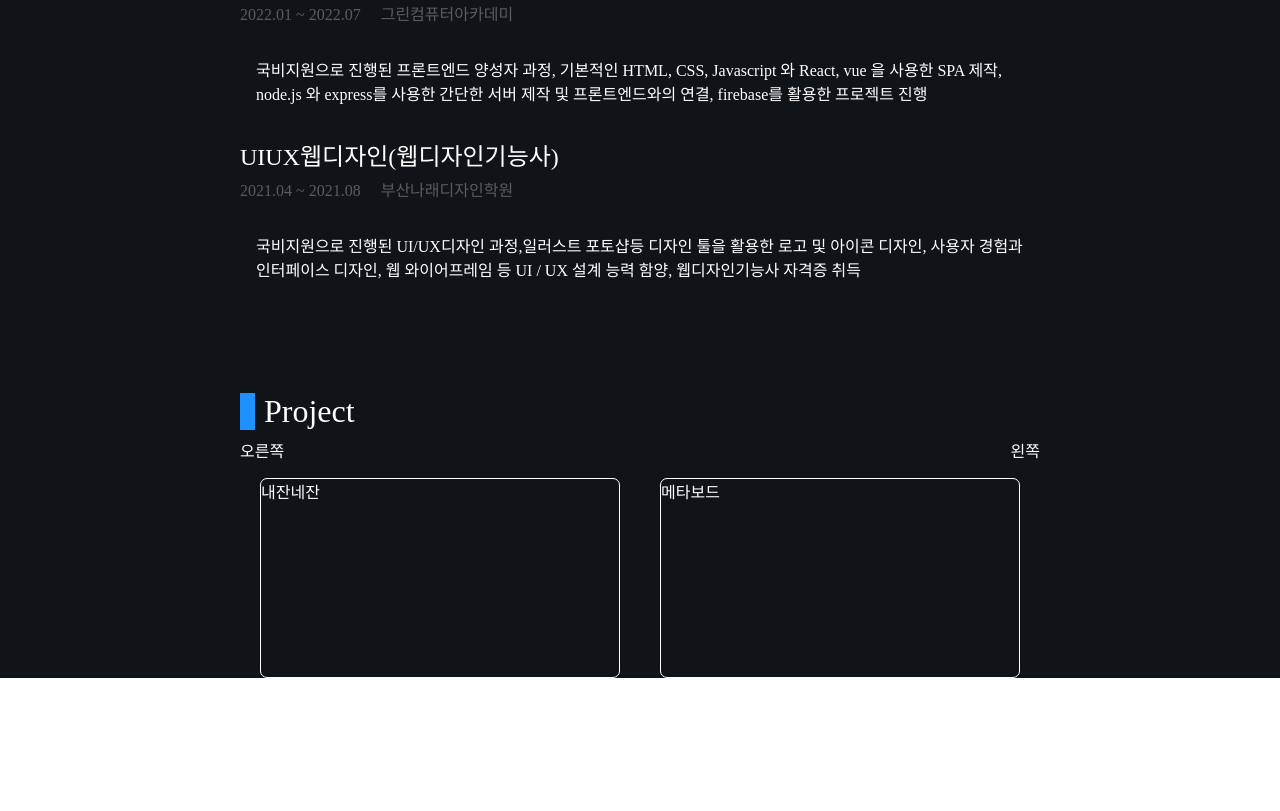
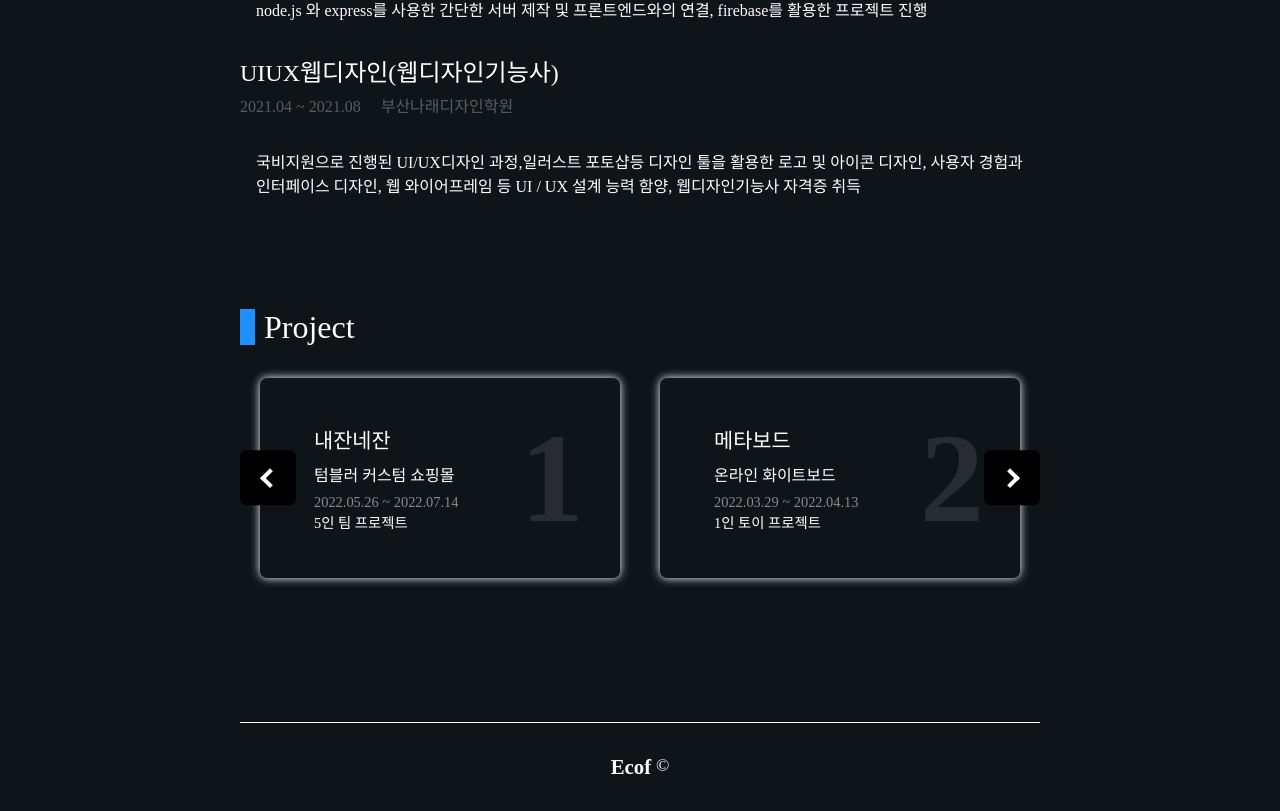
Before and after one commit to East-cloud-of-forest/Resume, a React (Create React App) app: page / in a window 1280 px wide. Shown: the part 1886-2697 px from the top of the page. Before the commit the page ends 2564 px from the top, so only its background shows below. Built offline with nearby package versions, Linux system fonts and the light colour scheme; a web font is replaced by a local one.

Commit message:
슬라이드 내용 추가, project 페이지 추가, hashlink 를 통한 router 간 페이지 이동 시 스크롤 이동

```diff
--- a/package.json
+++ b/package.json
@@ -10,6 +10,7 @@
     "react": "^18.2.0",
     "react-dom": "^18.2.0",
     "react-router-dom": "^6.4.3",
+    "react-router-hash-link": "^2.4.3",
     "react-scripts": "5.0.1",
     "sass": "^1.56.0",
     "web-vitals": "^2.1.4"
--- a/src/App.js
+++ b/src/App.js
@@ -3,6 +3,8 @@ import "./App.scss";
 import Header from "./components/Header";
 import Resume from "./Pages/Resume";
 import project from "./data/project";
+import classNames from "classnames";
+import Project from "./Pages/Project";
 
 function App() {
   return (
@@ -11,7 +13,11 @@ function App() {
         <Header />
         <Routes>
           <Route path="/" element={<Resume project={project} />} />
+          <Route path="/project" element={<Project project={project} />} />
         </Routes>
+        <div className={classNames("footer", "section")}>
+          Ecof<span>&copy;</span>
+        </div>
       </div>
     </div>
   );
--- a/src/App.scss
+++ b/src/App.scss
@@ -1,14 +1,16 @@
 @import "./style/colors";
+
+html {scroll-behavior: smooth;}
 
 .App {
   background-color: $basic;
   box-sizing: border-box;
   overflow: hidden;
   color: white;
-  padding-top: 3rem;
   font-family: CoreDream;
   font-weight: 100;
   padding-top: 13rem;
+  border: white;
 
   .main {
     max-width: 800px;
@@ -18,9 +20,30 @@
   .section {
     margin-top: 7rem;
   }
+
+  .footer {
+    border-top: 1px solid;
+    padding: 2rem 0;
+    display: flex;
+    justify-content: center;
+    align-items: flex-start;
+    font-size: 1.3rem;
+    font-weight: 900;
+
+    span {
+      font-size: 1.1rem;
+      font-weight: 100;
+      margin-left: 0.3rem;
+    }
+  }
 }
 
 ul {
   list-style: none;
   padding: 0;
 }
+
+a {
+  text-decoration: none;
+  color: white;
+}
--- /dev/null
+++ b/src/Pages/Project.jsx
@@ -0,0 +1,34 @@
+import { useLocation } from "react-router-dom";
+import { Button, Title } from "../components/Common";
+import '../style/Project.scss'
+
+const Project = ({ project }) => {
+  const location = useLocation().pathname
+
+  return (
+    <div className="Project">
+      {project.map((p,i)=>(
+        <div key={i} className="section">
+          <Title location={location}>{p.name}</Title>
+          <h2>{p.subname} <span>{p.engname}</span></h2>
+          <div className="imgbox">
+            <img src={p.img} alt={p.engname} />
+          </div>
+          <p>
+            {p.info}
+          </p>
+          <div className="infobox">
+            <p>{p.day}</p>
+            <p>{p.dev}</p>
+          </div>
+          <div className="butonbox">
+            <Button onClick={()=>{window.open(p.git)}}>&#128218; GitHub</Button>
+            <Button onClick={()=>{window.open(p.url)}}>&#127968; Build Page</Button>
+          </div>
+        </div>
+      ))}
+    </div>
+  );
+};
+
+export default Project;
--- a/src/components/Common.jsx
+++ b/src/components/Common.jsx
@@ -1,16 +1,36 @@
-import classNames from 'classnames'
-import '../style/Common.scss'
+import classNames from "classnames";
+import "../style/Common.scss";
 
-export const Button = ({children, white, circle, width}) => {
-  return (<div className={classNames("Button" ,white&&"white", circle&&"circle")}
-  style={{width:width}}>
-    {children}
-  </div>)
-}
+export const Button = ({
+  children,
+  white,
+  circle,
+  width,
+  className,
+  onClick,
+}) => {
+  return (
+    <div
+      className={classNames(
+        "Button",
+        white && "white",
+        circle && "circle",
+        className
+      )}
+      style={{ width: width }}
+      onClick={onClick}
+    >
+      {children}
+    </div>
+  );
+};
 
-export const Title = ({children}) => {
-  return (<div className='Title'>
-    {children}
-    <div className='box'></div>
-  </div>)
-}
+export const Title = ({ children, location }) => {
+  return (
+    <a className="Title" href={location?location + "#" + children:"#" + children}>
+      {children}
+      <div className="anchor" id={children}></div>
+      <div className="box"></div>
+    </a>
+  );
+};
--- a/src/components/ProjectSlide.jsx
+++ b/src/components/ProjectSlide.jsx
@@ -1,50 +1,57 @@
 import classNames from "classnames";
 import { useEffect, useState } from "react";
+import { HashLink as Link } from 'react-router-hash-link';
 import "../style/ProjectSlide.scss";
-import { Title } from "./Common";
+import { Button, Title } from "./Common";
 
 const ProjectSlide = ({ project }) => {
-  const [Card, SetCard] = useState([{name:''}]);
-  const [last, SetLast] = useState()
+  const [Card, SetCard] = useState([{ name: "" }]);
+  const [last, SetLast] = useState();
   const right = () => {
-    let copy = [...Card]
-    copy.push(copy.shift())
-    SetCard(copy)
+    let copy = [...Card];
+    copy.push(copy.shift());
+    SetCard(copy);
   };
   const left = () => {
-    let copy = [...Card]
-    let dummy = {name:'dummy'}
-    copy.unshift(dummy)
-    SetCard(copy)
-    SetLast(copy.pop())
+    let copy = [...Card];
+    let dummy = { name: "dummy" };
+    copy.unshift(dummy);
+    SetCard(copy);
+    SetLast(copy.pop());
   };
-  useEffect(()=>{
-    let copy = [...project]
-    copy.unshift(copy.pop())
-    SetCard(copy)
-  }, [project])
-  useEffect(()=>{
-    if (Card[0].name==='dummy') {
-      let copy = [...Card]
-      copy[0] = last
-      SetCard(copy)
+  useEffect(() => {
+    let copy = [...project];
+    copy.unshift(copy.pop());
+    SetCard(copy);
+  }, [project]);
+  useEffect(() => {
+    if (Card[0].name === "dummy") {
+      let copy = [...Card];
+      copy[0] = last;
+      SetCard(copy);
     }
-  }, [Card, last])
+  }, [Card, last]);
 
   return (
     <div className={classNames("ProjectSlide", "section")}>
       <Title>Project</Title>
       <div className="slides">
-        <div className="right" onClick={left}>
-          오른쪽
-        </div>
-        <div className="left" onClick={right}>
-          왼쪽
-        </div>
+        <Button className="right" onClick={left}>
+          <div className="inner"></div>
+        </Button>
+        <Button className="left" onClick={right}>
+          <div className="inner"></div>
+        </Button>
         <ul>
           {Card.map((p, i) => (
-            <li key={p.name} className="slide" style={{left:50*i+'%'}}>
-              {p.name}
+            <li key={p.name} className="slide" style={{ left: 50 * i + "%" }}>
+              <Link to={'/project#'+p.name}>
+                <span>{p.id}</span>
+                <p>{p.name}</p>
+                <p>{p.subname}</p>
+                <p>{p.day}</p>
+                <p>{p.dev}</p>
+              </Link>
             </li>
           ))}
         </ul>
--- a/src/data/project.js
+++ b/src/data/project.js
@@ -1,5 +1,6 @@
 const project = [
   {
+    id:1,
     img: require('../imgs/내잔네잔.png'),
     name: "내잔네잔",
     engname: "My Cup Your Cup",
@@ -11,6 +12,7 @@ const project = [
     url: "https://east-cloud-of-forest.github.io/My-Cup-Your-Cup/",
   },
   {
+    id:2,
     img: require('../imgs/메타보드.png'),
     name: "메타보드",
     engname: "Metaboard",
@@ -22,6 +24,7 @@ const project = [
     url: "https://east-cloud-of-forest.github.io/Metaboard/",
   },
   {
+    id:3,
     img: require('../imgs/코디캐스터.png'),
     name: "코디캐스터",
     engname: "Codicaster",
@@ -33,6 +36,7 @@ const project = [
     url: "https://east-cloud-of-forest.github.io/Codicaster/",
   },
   {
+    id:4,
     img: require('../imgs/uiux.png'),
     name: "UI / UX 포트폴리오",
     engname: "",
--- a/src/style/Common.scss
+++ b/src/style/Common.scss
@@ -34,6 +34,11 @@
   z-index: 0;
   cursor: pointer;
 
+  .anchor {
+    position: absolute;
+    top: -150%;
+  }
+
   .box {
     width: 15px;
     height: 100%;
--- a/src/style/Header.scss
+++ b/src/style/Header.scss
@@ -18,9 +18,32 @@
     justify-content: space-between;
 
     nav {
-      span {
+      a {
         margin: 0 20px;
-        cursor: pointer;
+        position: relative;
+        opacity: 0.5;
+        &::after {
+          content: "";
+          width: 100%;
+          height: 5px;
+          background-color: dodgerblue;
+          position: absolute;
+          left: 0;
+          bottom: -40%;
+          transform: scale(0, 1);
+          transition: transform 0.2s;
+        }
+        &:hover::after {
+          transform: scale(1);
+        }
+      }
+
+      .active {
+        opacity: 1;
+        text-transform: uppercase;
+        &::after {
+          transform: scale(1);
+        }
       }
     }
   }
--- /dev/null
+++ b/src/style/Project.scss
@@ -0,0 +1,51 @@
+.Project {
+  h2 {
+    font-weight: 100;
+    font-size: 1.5rem;
+    span {
+      font-size: 1.2rem;
+      margin-left: 1rem;
+      opacity: 0.5;
+    }
+  }
+
+  .imgbox {
+    display: flex;
+    align-items: center;
+    justify-content: center;
+    background-color: black;
+    padding: 1rem;
+    box-sizing: border-box;
+
+    img {
+      max-width: 100%;
+      max-height: 500px;
+    }
+  }
+
+  .infobox {
+    text-align: center;
+    font-size: 1.2rem;
+    margin-top: 2rem;
+
+    p {
+      margin: 0;
+      &:nth-child(1) {
+        font-size: 1rem;
+        opacity: 0.5;
+      }
+    }
+  }
+
+  .butonbox {
+    display: flex;
+    margin-top: 2rem;
+    .Button {
+      width: 50%;
+      text-align: center;
+      margin: 0 0.5rem;
+      padding: 1.5rem 0;
+      font-size: 1.2rem;
+    }
+  }
+}
--- a/src/style/ProjectSlide.scss
+++ b/src/style/ProjectSlide.scss
@@ -7,7 +7,7 @@
 
     ul {
       white-space: nowrap;
-      margin: 0;
+      margin: 2rem 0;
       width: 100%;
       position: relative;
       left: -50%;
@@ -17,27 +17,81 @@
         width: 45%;
         border-radius: 7px;
         margin: 0 2.5%;
-        display: inline-block;
+        display: inline-flex;
+        justify-content: center;
+        align-items: center;
         height: 200px;
         position: absolute;
         transition: left 0.2s;
         box-sizing: border-box;
+        box-shadow: 0px 0px 10px;
+        cursor: pointer;
 
-        border: 1px solid white;
+        > a {
+          width: 70%;
+          word-break: break-all;
+          white-space: normal;
+          span {
+            position: absolute;
+            top: 50%;
+            transform: translate(0%, -50%);
+            right: 10%;
+            font-size: 8rem;
+            opacity: 0.1;
+            font-weight: 900;
+          }
+          p {
+            margin: 0;
+            &:nth-child(2) {
+              font-size: 1.3rem;
+            }
+            &:nth-child(3) {
+              margin: 0.5rem 0;
+            }
+            &:nth-child(4) {
+              font-size: 0.9rem;
+              opacity: 0.5;
+            }
+            &:nth-child(5) {
+              font-size: 0.9rem;
+            }
+          }
+        }
       }
     }
 
-    .right {
+    .Button {
       position: absolute;
-      top: -20%;
-      left: 0;
       cursor: pointer;
-    }
-    .left {
-      position: absolute;
-      top: -20%;
-      right: 0;
-      cursor: pointer;
+      top: 50%;
+      transform: translate(0%, -50%);
+      padding: 1.3rem;
+      aspect-ratio: 1/1;
+      background-color: black;
+      z-index: 1;
+      &:hover {
+        background-color: lighten(black, 2%);
+      }
+
+      .inner {
+        width: 10px;
+        height: 10px;
+        border-top: 4px solid;
+        border-right: 4px solid;
+      }
+
+      &.right {
+        left: 0;
+        .inner {
+          transform: rotate(-135deg) translate(-10%, 10%);
+        }
+      }
+      &.left {
+        right: 0;
+        .inner {
+          transform: rotate(45deg) translate(-10%, 10%);
+        }
+      }
     }
   }
 }
```
Also changed, not shown: src/components/Header.jsx (+14 -8 lines), 1 other file (tests, documents, lock files or other folders).
